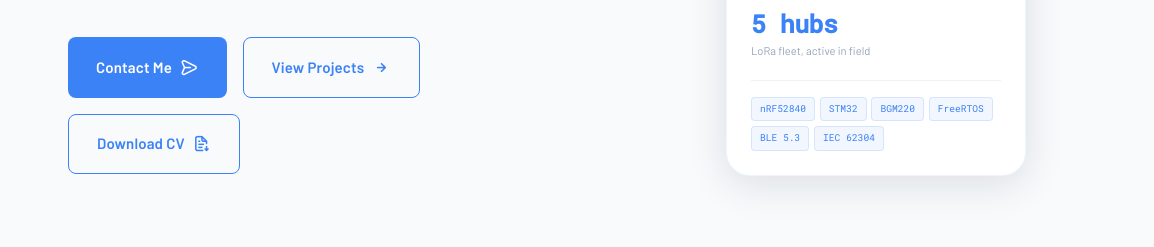
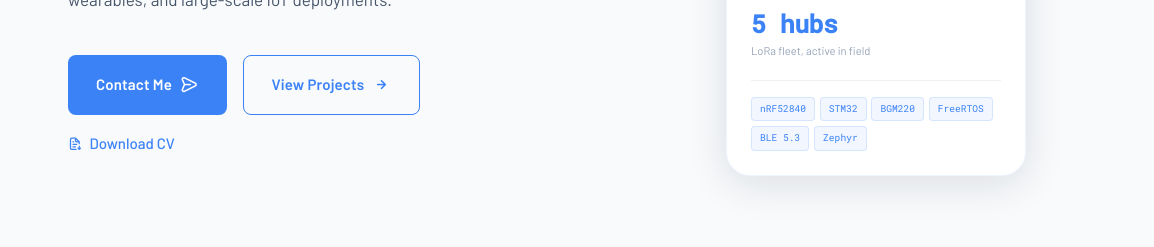
Before and after one commit to saikumar-mandaji/Portfolio_Saikumar, a plain HTML site: page index.html in a window 1280 px wide. Shown: the part 345-592 px from the top of the page, 126-1280 px from the left. Drawn offline with nearby package versions, Linux system fonts and the light colour scheme.

Commit message:
Polish hero section for recruiter-ready UI
- Replace IEC 62304 chip in firmware.c card with Zephyr
- Separate Download CV from primary CTAs — now a text link below
- Remove flex-wrap from home buttons to keep Contact Me + View Projects on one row

Co-Authored-By: Claude Sonnet 4.6 <noreply@anthropic.com>

```diff
--- a/assets/professional-theme.css
+++ b/assets/professional-theme.css
@@ -398,7 +398,23 @@ button {
 .home__buttons {
   display: flex;
   gap: 1rem;
-  flex-wrap: wrap;
+}
+
+.home__cv-link {
+  display: inline-flex;
+  align-items: center;
+  gap: 0.4rem;
+  margin-top: 1rem;
+  font-size: var(--small-font-size);
+  font-weight: var(--font-medium);
+  color: var(--primary-color);
+  text-decoration: none;
+  transition: var(--transition-base);
+}
+
+.home__cv-link:hover {
+  color: var(--primary-color-alt);
+  gap: 0.6rem;
 }
 
 .home__scroll {
--- a/index.html
+++ b/index.html
@@ -106,10 +106,10 @@
               <a href="#portfolio" class="button button--outline button--flex">
                 View Projects <i class="uil uil-arrow-right button__icon"></i>
               </a>
-              <a href="assets/resume.pdf" download class="button button--outline button--flex">
-                Download CV <i class="uil uil-file-download-alt button__icon"></i>
-              </a>
             </div>
+            <a href="assets/resume.pdf" download class="home__cv-link">
+              <i class="uil uil-file-download-alt"></i> Download CV
+            </a>
           </div>
 
           <div class="home__visual">
@@ -140,7 +140,7 @@
                 <span>BGM220</span>
                 <span>FreeRTOS</span>
                 <span>BLE 5.3</span>
-                <span>IEC 62304</span>
+                <span>Zephyr</span>
               </div>
             </div>
           </div>
```
